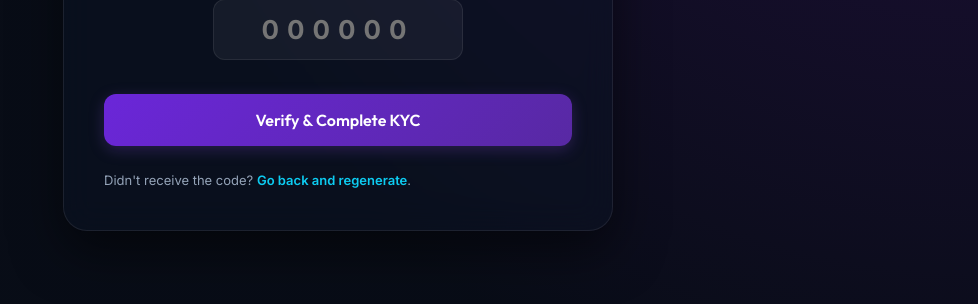
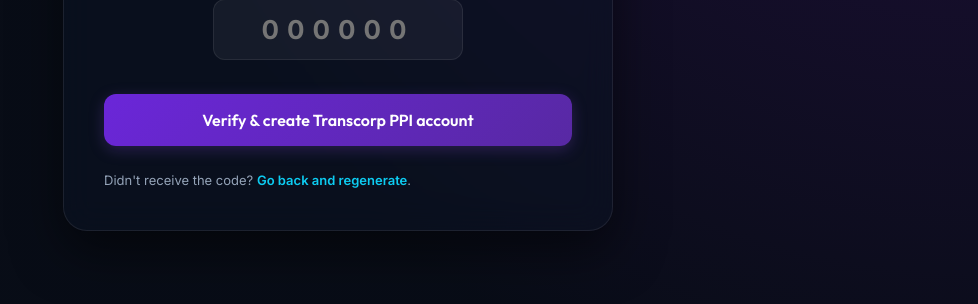
Before and after one commit to tc-vikesh/appar-portal, a Django app: template templates/portal/otp.html in a window 1280 px wide. Shown: the part 458-762 px from the top of the page, without its empty margins (302-1280 px from the left). Run offline with Django 5.2, Linux system fonts and the light colour scheme; the template is opened without the code that fills it, so the values that code supplies are empty.

Commit message:
UI changes done

```diff
--- a/templates/portal/landing.html
+++ b/templates/portal/landing.html
@@ -111,7 +111,7 @@
     {% csrf_token %}
 
     <div class="form-group">
-        <label for="aadhaar_number" class="form-label">Aadhaar Number (12 Digits)</label>
+        <label for="aadhaar_number" class="form-label">Enter Aadhaar Number (12 Digits)</label>
         <div class="input-with-button">
             <input
                 type="text"
--- a/templates/portal/otp.html
+++ b/templates/portal/otp.html
@@ -47,7 +47,7 @@
         >
     </div>
 
-    <button type="submit" class="btn" style="margin-top: 10px;">Verify & Complete KYC</button>
+    <button type="submit" class="btn" style="margin-top: 10px;">Verify & create Transcorp PPI account</button>
 
     <div style="margin-top: 24px;">
         <p style="font-size: 13px; margin-bottom: 0;">
```
